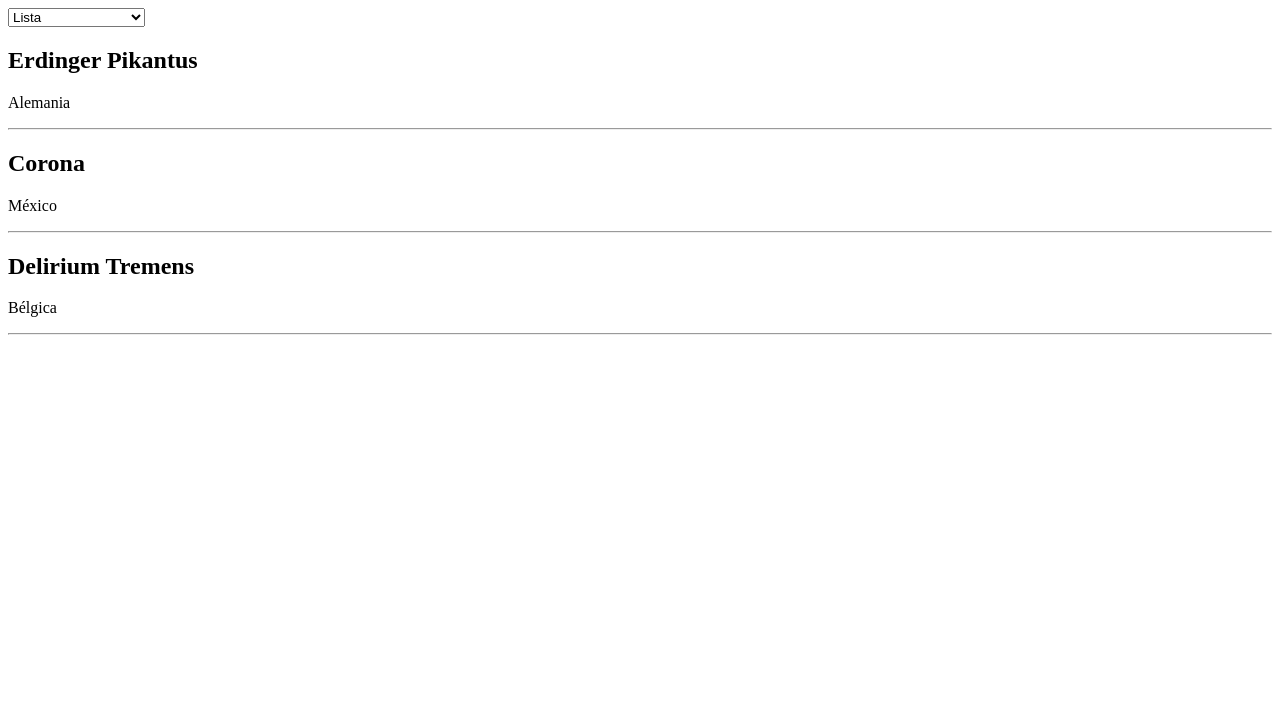
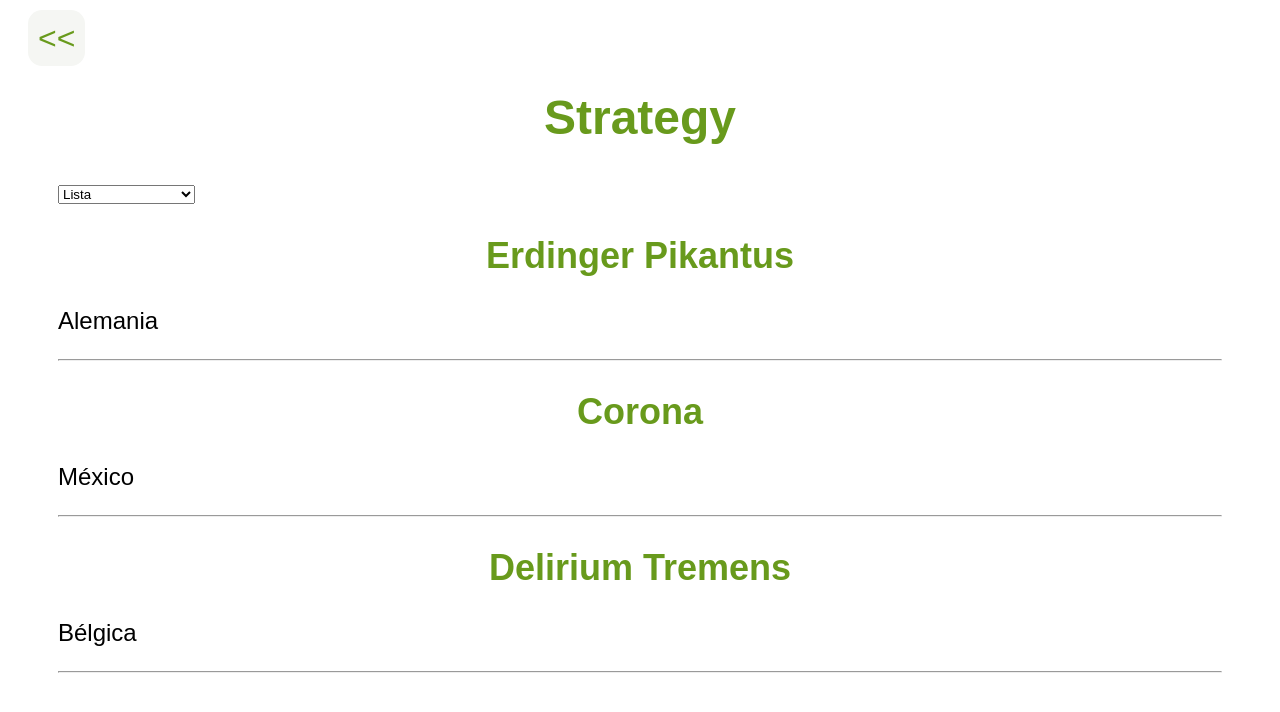
Before and after one commit to jaivema/design-patterns, a website: page strategy/index.html in a window 1280 px wide. Drawn offline with Linux system fonts and the light colour scheme.

Commit message:
add strategy

```diff
--- a/strategy/js/index.html
+++ b/strategy/index.html
@@ -3,11 +3,16 @@
 <head>
     <meta charset='utf-8'>
     <meta http-equiv='X-UA-Compatible' content='IE=edge'>
-    <title>Page Title</title>
     <meta name='viewport' content='width=device-width, initial-scale=1'>
-
+    <link rel='stylesheet' type='text/css' href='../index.css'>
+    <title>Strategy</title>
 </head>
 <body>
+    <h1>Strategy</h1>
+    <div class="box">
+        <a class="back" href="../index.html">&lt;&lt;</a>
+    </div>
+
     <div>
         <select id="slcOptions">
             <option value="0">Lista</option>
@@ -19,6 +24,6 @@
 
     </div>
 
-    <script src='strategy.js'></script>
+    <script src='js/strategy.js'></script>
 </body>
 </html>
```
Also changed, not shown: index.html (+1 -0 lines), singleton/index.html (+3 -1 lines).
